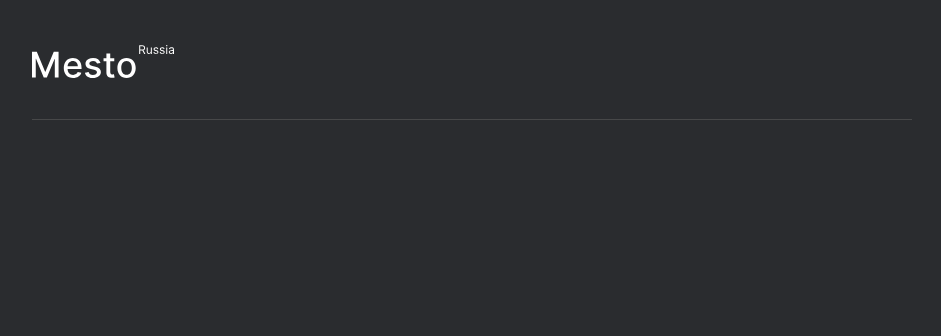
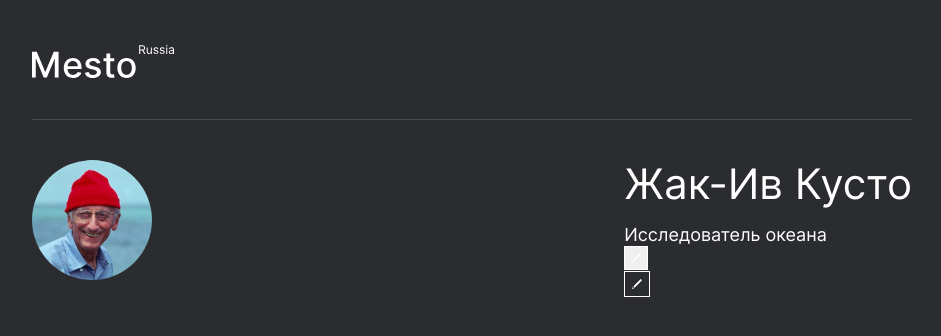
Before and after one commit to maxtish/mesto-project, a plain HTML site: page index.html in a window 1280 px wide. Shown: the whole page, without its empty margins (168-1109 px from the left). Drawn offline with Linux system fonts and the light colour scheme.

Commit message:
add profile

```diff
--- a/blocks/profile/__avatar/profile__avatar.css
+++ b/blocks/profile/__avatar/profile__avatar.css
@@ -0,0 +1,4 @@
+.profile__avatar {
+    width: 100%;
+    border-radius: 100%;
+}
--- /dev/null
+++ b/blocks/profile/__edit-button/profile__edit-button.css
@@ -0,0 +1,8 @@
+.profile__edit-button {
+  width: 24px;
+  height: 24px;
+  border: 1px solid #fff;
+  background-image: url(../../../images/edit.svg);
+  background-repeat: no-repeat;
+  background-position: center;
+}
--- /dev/null
+++ b/blocks/profile/__hobby/profile__hobby.css
@@ -0,0 +1,7 @@
+.profile__hobby {
+  margin: 16px 0 0;
+  font-style: normal;
+  font-weight: normal;
+  font-size: 18px;
+  line-height: 22px;
+}
--- /dev/null
+++ b/blocks/profile/__image/profile__image.css
@@ -0,0 +1,3 @@
+.profile__image {
+    width: 120px;
+}
--- /dev/null
+++ b/blocks/profile/__name/profile__name.css
@@ -0,0 +1,7 @@
+.profile__name {
+  margin: 0;
+  font-weight: 500;
+  font-size: 42px;
+  line-height: 48px;
+  /* or 114% */
+}
--- /dev/null
+++ b/blocks/profile/__profile-info/profile__info.css
@@ -0,0 +1,3 @@
+.profile__info {
+
+}
--- /dev/null
+++ b/blocks/profile/profile.css
@@ -0,0 +1,19 @@
+.profile {
+  margin: 40px auto 51px;
+  max-width: 880px;
+  display: flex;
+  flex-direction: row;
+  flex-wrap: wrap;
+  justify-content: space-between;
+}
+
+/* display: grid;
+grid-template-columns: ;
+grid-template-rows: ;
+grid-template-areas:
+avatar
+avatar
+;
+}
+
+ grid-area: name;*/
--- a/index.html
+++ b/index.html
@@ -18,8 +18,17 @@
 
     <main class="content">
 
-        <section class="">
+        <section class="profile">
+            <div class="profile__image"><img class="profile__avatar" src="./images/cousteau.jpg" alt=""></div>
+            <div class="profile__info">
+                <h1 class="profile__name">Жак-Ив Кусто</h1>
+                <p class="profile__hobby">Исследователь океана</p>
+                <button class="profile__edit-button" type="button" aria-label="Редактировать"></button>
+                <div class="profile__edit-button"></div>
 
+
+
+            </div>
         </section>
 
 
--- a/pages/index.css
+++ b/pages/index.css
@@ -13,9 +13,14 @@
 @import url(../blocks/logo/logo.css);
 
 /* profile */
+@import url(../blocks/profile/profile.css);
 @import url(../blocks/profile/__avatar/profile__avatar.css);
-@import url(../blocks/profile/__profile-info/profile__profile-info.css);
+@import url(../blocks/profile/__info/profile__info.css);
 @import url(../blocks/profile/__add-button/profile__add-button.css);
+@import url(../blocks/profile/__image/profile__image.css);
+@import url(../blocks/profile/__name/profile__name.css);
+@import url(../blocks/profile/__hobby/profile__hobby.css);
+@import url(../blocks/profile/__edit-button/profile__edit-button.css);
 
 /* elements */
 @import url(../blocks/elements/__element/elements__element.css);
```
Also changed, not shown: blocks/profile/__profile-info/profile__profile-info.css (deleted), images/edit.svg (added).
